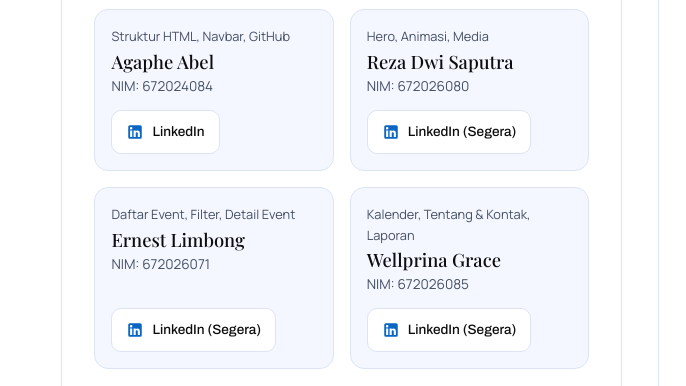
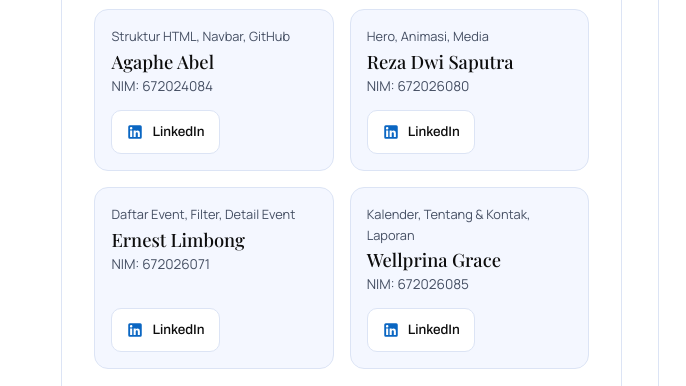
Before and after one commit to Aberuu/CEM, a plain HTML site: page about.html in a window 1280 px wide. Shown: the part 544-930 px from the top of the page, 0-686 px from the left. Drawn offline with nearby package versions, Linux system fonts and the light colour scheme.

Commit message:
Update tautan LinkedIn seluruh anggota kelompok di about.html

```diff
--- a/about.html
+++ b/about.html
@@ -103,12 +103,11 @@
                 <h3 class="member-card__name">Reza Dwi Saputra</h3>
                 <p class="member-card__nim">NIM: 672026080</p>
               </div>
-              <!-- // TODO: isi URL LinkedIn Reza Dwi Saputra -->
-              <a class="linkedin-link" href="https://www.linkedin.com/" target="_blank" rel="noopener" aria-label="Profil LinkedIn Reza Dwi Saputra (Coming soon)">
+              <a class="linkedin-link" href="https://www.linkedin.com/in/reza-dwi-765418450" target="_blank" rel="noopener" aria-label="Buka profil LinkedIn Reza Dwi Saputra">
                 <svg viewBox="0 0 24 24" fill="currentColor" aria-hidden="true">
                   <path d="M19 3a2 2 0 0 1 2 2v14a2 2 0 0 1-2 2H5a2 2 0 0 1-2-2V5a2 2 0 0 1 2-2h14m-.5 15.5v-5.3a3.26 3.26 0 0 0-3.26-3.26c-.85 0-1.84.52-2.28 1.3v-1.11h-2.79v8.37h2.79v-4.93c0-.77.62-1.4 1.39-1.4a1.4 1.4 0 0 1 1.4 1.4v4.93h2.75M6.88 8.56a1.68 1.68 0 0 0 1.68-1.68c0-.93-.75-1.69-1.68-1.69a1.69 1.69 0 0 0-1.69 1.69c0 .93.76 1.68 1.69 1.68m1.39 9.94v-8.37H5.5v8.37h2.77Z"/>
                 </svg>
-                <span>LinkedIn (Segera)</span>
+                <span>LinkedIn</span>
               </a>
             </div>
 
@@ -118,12 +117,11 @@
                 <h3 class="member-card__name">Ernest Limbong</h3>
                 <p class="member-card__nim">NIM: 672026071</p>
               </div>
-              <!-- // TODO: isi URL LinkedIn Ernest Limbong -->
-              <a class="linkedin-link" href="https://www.linkedin.com/" target="_blank" rel="noopener" aria-label="Profil LinkedIn Ernest Limbong (Coming soon)">
+              <a class="linkedin-link" href="https://www.linkedin.com/in/ernest-viktor-syampe-limbong-958030378" target="_blank" rel="noopener" aria-label="Buka profil LinkedIn Ernest Limbong">
                 <svg viewBox="0 0 24 24" fill="currentColor" aria-hidden="true">
                   <path d="M19 3a2 2 0 0 1 2 2v14a2 2 0 0 1-2 2H5a2 2 0 0 1-2-2V5a2 2 0 0 1 2-2h14m-.5 15.5v-5.3a3.26 3.26 0 0 0-3.26-3.26c-.85 0-1.84.52-2.28 1.3v-1.11h-2.79v8.37h2.79v-4.93c0-.77.62-1.4 1.39-1.4a1.4 1.4 0 0 1 1.4 1.4v4.93h2.75M6.88 8.56a1.68 1.68 0 0 0 1.68-1.68c0-.93-.75-1.69-1.68-1.69a1.69 1.69 0 0 0-1.69 1.69c0 .93.76 1.68 1.69 1.68m1.39 9.94v-8.37H5.5v8.37h2.77Z"/>
                 </svg>
-                <span>LinkedIn (Segera)</span>
+                <span>LinkedIn</span>
               </a>
             </div>
 
@@ -133,12 +131,11 @@
                 <h3 class="member-card__name">Wellprina Grace</h3>
                 <p class="member-card__nim">NIM: 672026085</p>
               </div>
-              <!-- // TODO: isi URL LinkedIn Wellprina Grace -->
-              <a class="linkedin-link" href="https://www.linkedin.com/" target="_blank" rel="noopener" aria-label="Profil LinkedIn Wellprina Grace (Coming soon)">
+              <a class="linkedin-link" href="https://www.linkedin.com/in/welprina-grace-modole-undefined-25691444a?utm_source=share_via&amp;utm_content=profile&amp;utm_medium=member_android" target="_blank" rel="noopener" aria-label="Buka profil LinkedIn Wellprina Grace">
                 <svg viewBox="0 0 24 24" fill="currentColor" aria-hidden="true">
                   <path d="M19 3a2 2 0 0 1 2 2v14a2 2 0 0 1-2 2H5a2 2 0 0 1-2-2V5a2 2 0 0 1 2-2h14m-.5 15.5v-5.3a3.26 3.26 0 0 0-3.26-3.26c-.85 0-1.84.52-2.28 1.3v-1.11h-2.79v8.37h2.79v-4.93c0-.77.62-1.4 1.39-1.4a1.4 1.4 0 0 1 1.4 1.4v4.93h2.75M6.88 8.56a1.68 1.68 0 0 0 1.68-1.68c0-.93-.75-1.69-1.68-1.69a1.69 1.69 0 0 0-1.69 1.69c0 .93.76 1.68 1.69 1.68m1.39 9.94v-8.37H5.5v8.37h2.77Z"/>
                 </svg>
-                <span>LinkedIn (Segera)</span>
+                <span>LinkedIn</span>
               </a>
             </div>
           </div>
```
